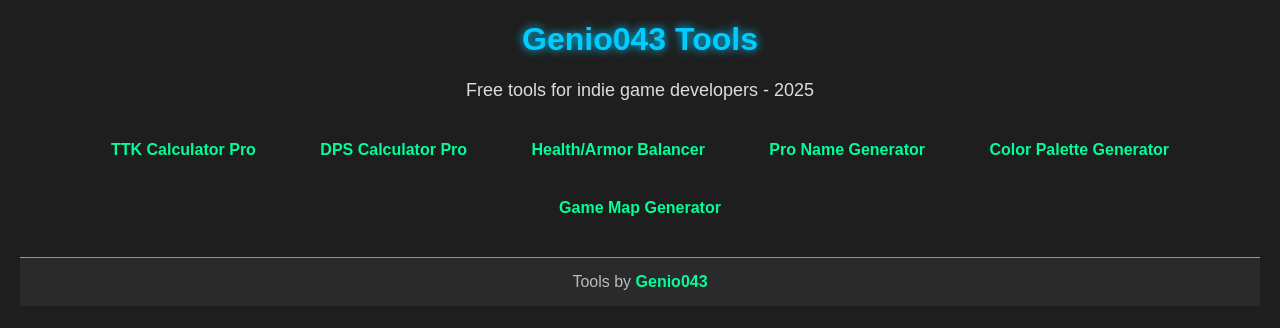
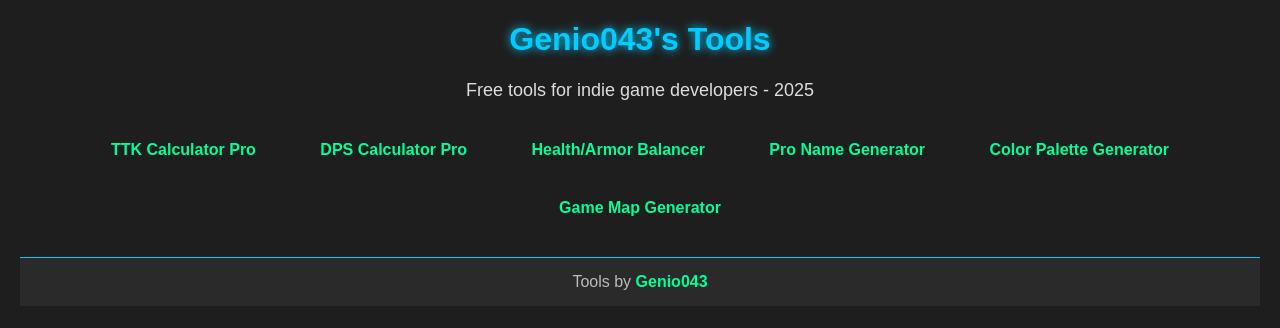
Before and after one commit to genio043/genio043.github.io, a plain HTML site: page index.html in a window 1280 px wide. Drawn offline with Linux system fonts and the light colour scheme.

Commit message:
Update index.html

```diff
--- a/index.html
+++ b/index.html
@@ -47,7 +47,7 @@
     </style>
 </head>
 <body>
-    <h1>Genio043 Tools</h1>
+    <h1>Genio043's Tools</h1>
     <p>Free tools for indie game developers - 2025</p>
     <div class="tools">
         <a href="/ttk-pro/" class="tool-btn">TTK Calculator Pro</a>
```
